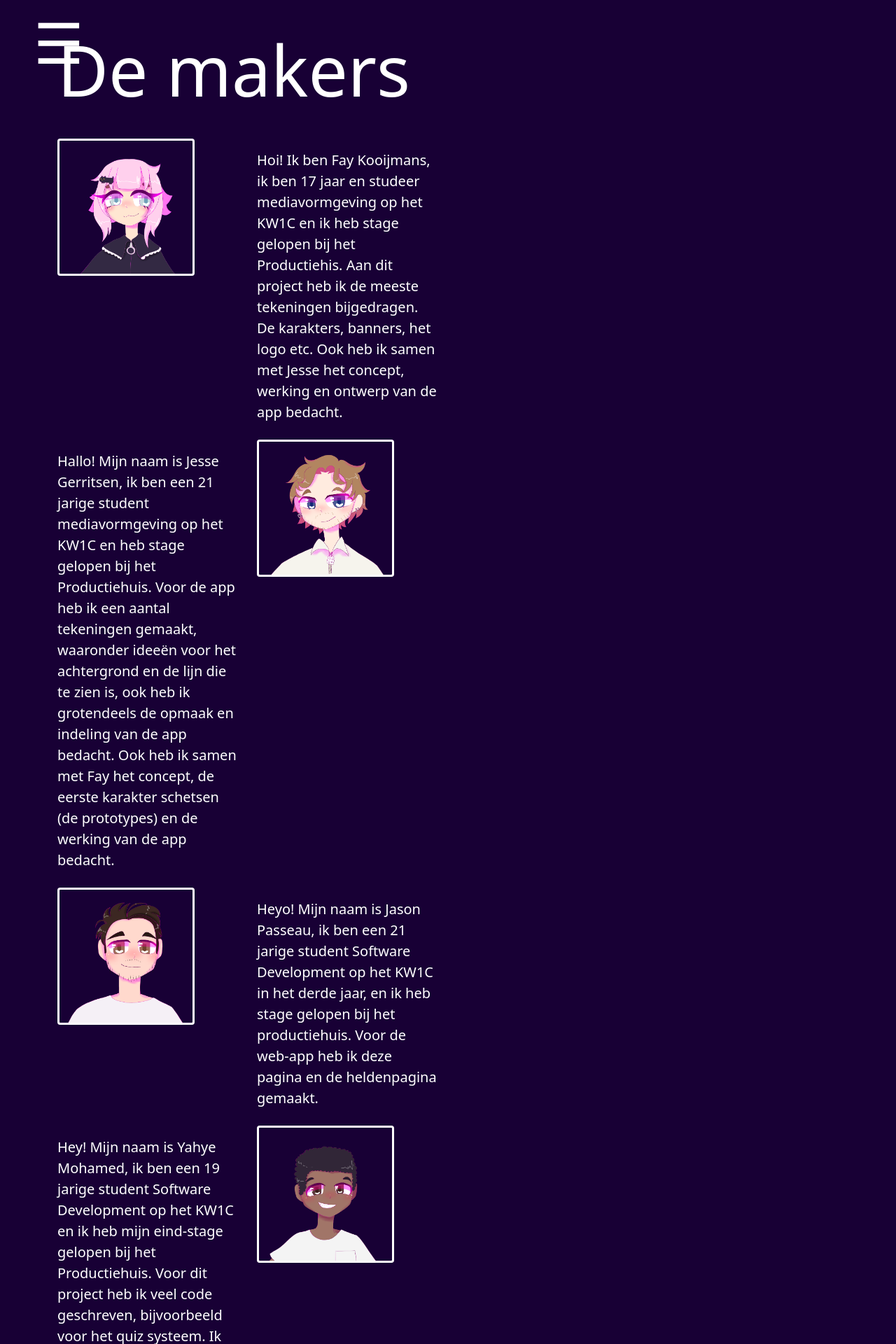
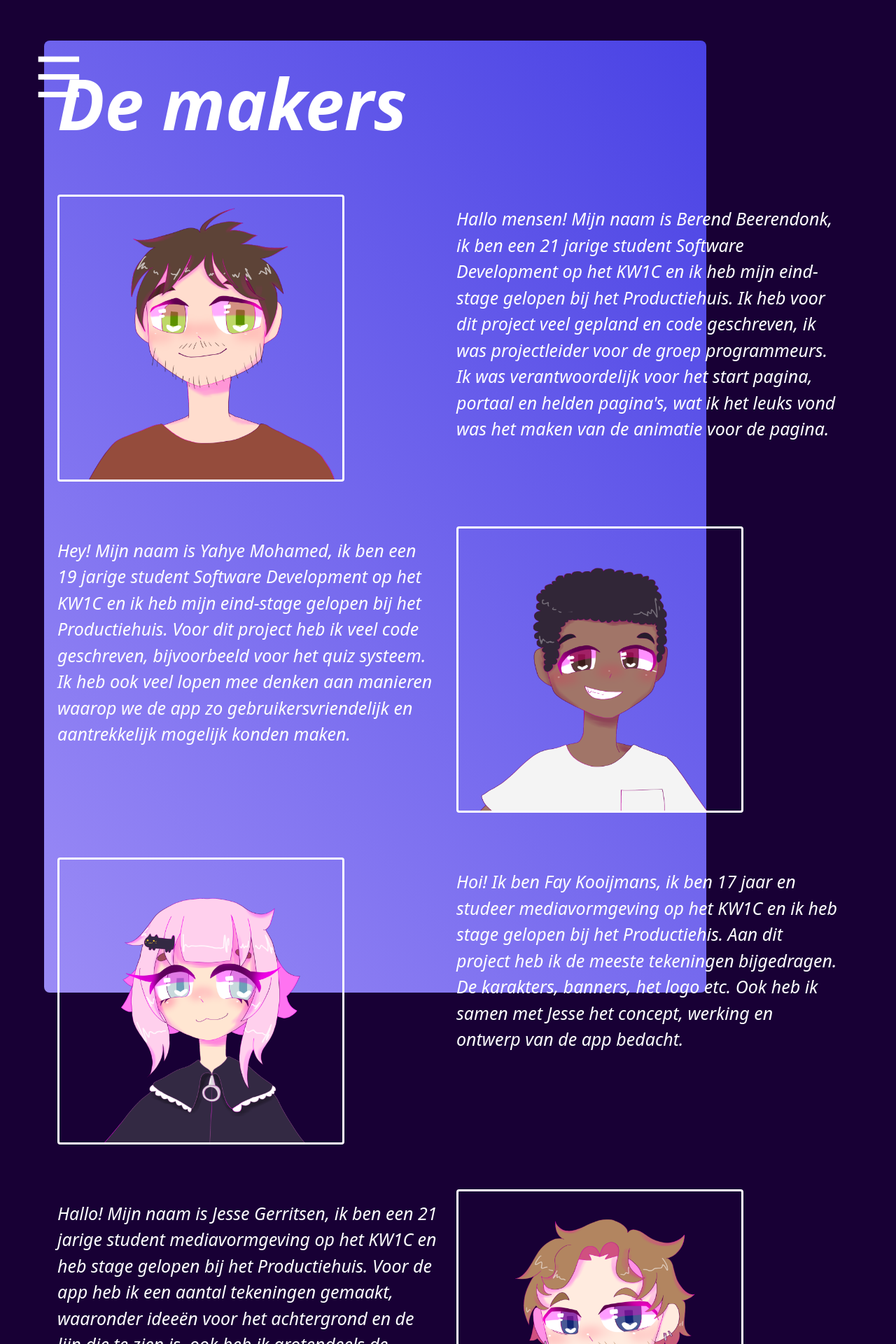
Before and after one commit to kw1c-CobussenTimothy/UnescoWebsite, a PHP site: page /UnescoWebsite/About in a window 1280 px wide. Shown: the top 1920 px of the page at 70% size. Run offline with PHP 8.4, Linux system fonts and the light colour scheme; some libraries are stand-ins or nearby versions.

Commit message:
Laatste stuk

```diff
--- a/pages/About.php
+++ b/pages/About.php
@@ -1,66 +1,108 @@
-<html>
 
-<body>
+
+<main>
 <div class="container col-12">
-
-        <div class="row">
-            <div class="col-6 center-block"><br> <p style="font-size:100px;">De makers</p>
-        <div class="row">
-            <div class="col-6"><img class="image1" src="./images/PortretFay.png"></div>
-            <div class="col-6 center-block"><br> <p style="font-size:20px;">Hoi! Ik ben Fay Kooijmans, ik ben 17 jaar en studeer mediavormgeving
-                op het KW1C en ik heb stage gelopen bij het Productiehis. Aan dit project heb ik de meeste tekeningen bijgedragen.
-                De karakters, banners, het logo etc. Ook heb ik samen met Jesse het concept, werking en ontwerp van de app bedacht.
-</p></div>
+  <div class="card4 position-absolute mt-4">
+  </div>
+     <div class="col-12 mt-5"><br><p style="font-size:100px;"><strong><em>De makers</em></strong></p>
+    <div class="row mt-5">
+        <div class="col-6"><img class="image1" src="./images/PortretBerend.png"></div>
+        <div class="col-6 center-block"><br> <p style="font-size:25px;"><em>Hallo mensen! Mijn naam is Berend Beerendonk, ik ben een 21 jarige student
+            Software Development op het KW1C en ik heb mijn eind-stage gelopen bij het Productiehuis. Ik heb voor dit project
+                veel gepland en code geschreven, ik was projectleider voor de groep programmeurs. Ik was verantwoordelijk voor het
+                start pagina, portaal en helden pagina's, wat ik het leuks vond was het maken van de animatie voor de pagina.</em> </p>
+        </div>
     </div>
 
-        <div class="row">
-            <div class="col-6 center-block"><br> <p style="font-size:20px;">Hallo! Mijn naam is Jesse Gerritsen, ik ben een 21 jarige student mediavormgeving
+    <div class="row mt-5">
+        <div class="col-6"><br> <p style="font-size:25px;"><em>Hey! Mijn naam is Yahye Mohamed, ik ben een 19 jarige student Software Development
+            op het KW1C en ik heb mijn eind-stage gelopen bij het Productiehuis. Voor dit project heb ik veel code geschreven, bijvoorbeeld
+            voor het quiz systeem. Ik heb ook veel lopen mee denken aan manieren waarop we de app zo gebruikersvriendelijk en
+            aantrekkelijk mogelijk konden maken.</em> </p>
+        </div>
+        <div class="col-6"><img class="image1" src="./images/PortretYahye.png"></div>
+    </div>
+
+    <div class="row mt-5">
+        <div class="col-6"><img class="image1" src="./images/PortretFay.png"></div>
+        <div class="col-6"><br> <p style="font-size:25px;"><em>Hoi! Ik ben Fay Kooijmans, ik ben 17 jaar en studeer mediavormgeving
+            op het KW1C en ik heb stage gelopen bij het Productiehis. Aan dit project heb ik de meeste tekeningen bijgedragen.
+            De karakters, banners, het logo etc. Ook heb ik samen met Jesse het concept, werking en ontwerp van de app bedacht.</em>
+            </p>
+        </div>
+    </div>
+
+    <div class="row mt-5">
+        <div class="col-6 center-block"><br> <p style="font-size:25px;"><em>Hallo! Mijn naam is Jesse Gerritsen, ik ben een 21 jarige student mediavormgeving
             op het KW1C en heb stage gelopen bij het Productiehuis. Voor de app heb ik een aantal tekeningen gemaakt, waaronder ideeën
             voor het achtergrond en de lijn die te zien is, ook heb ik grotendeels de opmaak en indeling van de app bedacht. Ook heb ik
-                samen met Fay het concept, de eerste karakter schetsen (de prototypes) en de werking van de app bedacht.</p></div>
+            samen met Fay het concept, de eerste karakter schetsen (de prototypes) en de werking van de app bedacht.</em> </p>
+        </div>
         <div class="col-6"><img class="image1" src="./images/PortretJesse.png"></div>
     </div>
 
-        <div class="row">
+    <div class="row mt-5">
         <div class="col-6"><img class="image1" src="./images/PortretJason.png"></div>
-            <div class="col-6 center-block"><br> <p style="font-size:20px;">Heyo! Mijn naam is Jason Passeau, ik ben een 21 jarige student
+        <div class="col-6 center-block"><br> <p style="font-size:25px;"><em>Heyo! Mijn naam is Jason Passeau, ik ben een 21 jarige student
             Software Development op het KW1C in het derde jaar, en ik heb stage gelopen bij het productiehuis. Voor de web-app heb
-                ik deze pagina en de heldenpagina gemaakt.</p></div>
+            ik deze pagina en de heldenpagina gemaakt.</em> </p>
+        </div>
     </div>
 
-        <div class="row">
-            <div class="col-6 center-block"><br> <p style="font-size:20px;">Hey! Mijn naam is Yahye Mohamed, ik ben een 19 jarige student Software Development
-                op het KW1C en ik heb mijn eind-stage gelopen bij het Productiehuis. Voor dit project heb ik veel code geschreven, bijvoorbeeld
-                voor het quiz systeem. Ik heb ook veel lopen mee denken aan manieren waarop we de app zo gebruikersvriendelijk en
-                aantrekkelijk mogelijk konden maken.</p></div>
-            <div class="col-6"><img class="image1" src="./images/PortretYahye.png"></div>
-        </div>
-
-        <div class="row">
-            <div class="col-6"><img class="image1" src="./images/PortretBerend.png"></div>
-            <div class="col-6 center-block"><br> <p style="font-size:20px;">Hallo mensen! Mijn naam is Berend Beerendonk, ik ben een 21 jarige student
-                Software Development op het KW1C en ik heb mijn eind-stage gelopen bij het Productiehuis. Ik heb voor dit project
-                 veel gepland en code geschreven, ik was projectleider voor de groep programmeurs. Ik was verantwoordelijk voor het
-                 start pagina, portaal en helden pagina, wat ik het leuks vond was het maken van de animatie voor de pagina.</p></div>
-        </div>
-
-        <div class="row">
-            <div class="col-6 center-block"><br> <p style="font-size:20px;">Hallo! Mijn naam is Timothy Cobussen, ik ben 20 jaar en volg de opleiding
+    <div class="row mt-5">
+        <div class="col-6 center-block"><br> <p style="font-size:25px;"><em>Hallo! Mijn naam is Timothy Cobussen, ik ben 20 jaar en volg de opleiding
             Software Developer aan het KW1C. Bij het productiehuis hebben wij gewerkt aan deze mooie unesco belevenis,
-                mijn rol hierbij was het creeeren van het menu en de navigatie over de hele website.</p></div>
+            mijn rol hierbij was het creeeren van het menu en de navigatie over de hele website.</em> </p></div>
         <div class="col-6"><img class="image1" src="./images/PortretTimothy.png"></div>
     </div>
+</div>
+</main>
+<style>
 
+@property --rotate {
+  syntax: "<angle>";
+  initial-value: 132deg;
+  inherits: false;
+}
 
-            <!--<img id="image2" src="./images/PortretJesse.png">
-            <img id="image3" src="./images/PortretYahye.png">
-            <img id="image4" src="./images/PortretJason.png">
-            <img id="image5" src="./images/PortretBerend.png">
-            <img id="image6" src="./images/PortretTimothy.png"> -->
+:root {
+    --card-height: 170%;
+    --card-width: calc(var(--card-height) / 2.3);
+  }
+
+.card4 {
+  background-color: transparent;
+  width: var(--card-width);
+  height: var(--card-height);
+  border-radius: 6px;
+  display: flex;
+  font-size: 5em;
+  cursor: pointer;
+}
+
+.card4::before {
+  content: "";
+  width: 100%;
+  height: 100%;
+  border-radius: 8px;
+  background-image: linear-gradient(
+    var(--rotate)
+    , #4942E4,#C4B0FF 150%,#8696FE 120%,#0C134F 120% );
+    position: absolute;
+    top: -1%;
+    left: -2%;
+    animation: spin 2.5s linear infinite;
+    z-index: -1;
+}
 
 
 
-    </div>
-
-    </body>
-</html>
+@keyframes spin {
+  0% {
+    --rotate: 0deg;
+  }
+  100% {
+    --rotate: 360deg;
+  }
+}
+</style>
--- a/pages/Start.php
+++ b/pages/Start.php
@@ -9,7 +9,6 @@
       </div>
       <div class="col-12 col-lg-6 d-flex mx-5 justify-content-center align-items-center" style="margin-top: 58vh;">
         <div class="max-width: 646vh;">
-
           <img src="./images/animatie.gif" class="img-fluid">
         </div>
       </div>
```
Lines whose indentation alone changed are shown as unchanged.
